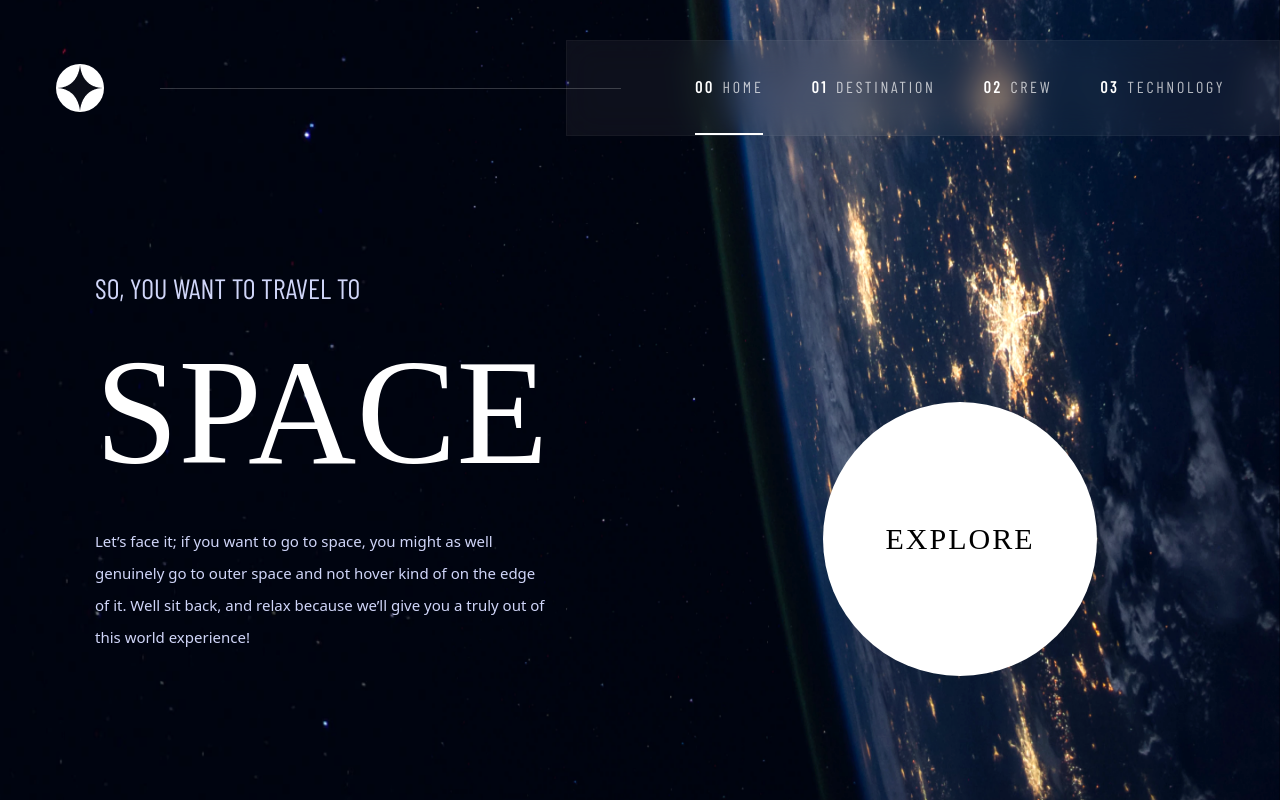
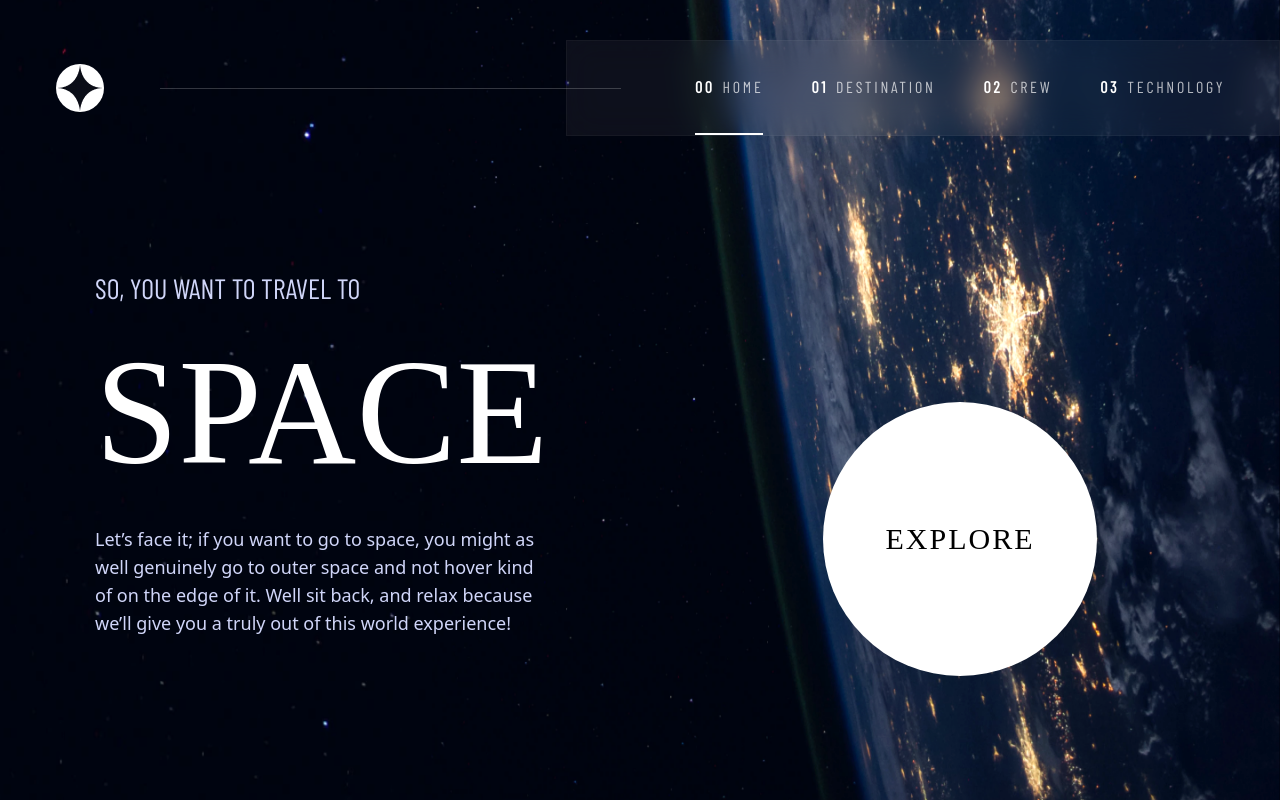
Before and after one commit to smitvalture/Space-Tourism-Website, a React (Vite) app: page / in a window 1280 px wide. Built offline with nearby package versions, Linux system fonts and the light colour scheme; a web font is replaced by a local one.

Commit message:
home fix

```diff
--- a/src/pages/Home.jsx
+++ b/src/pages/Home.jsx
@@ -38,7 +38,7 @@ const Home = () => {
           <div className='w-[327px] h-[276px] md:w-[450px] md:h-[382px] flex flex-col text-white text-center lg:text-left'>
             <p className='font-Barlow font-light text-base md:text-[28px] text-[#D0D6F9]'>SO, YOU WANT TO TRAVEL TO</p>
             <p className='text-[80px] md:text-[150px] font-Bellefair'>SPACE</p>
-            <p className='text-[15px] lg::text-lg font-thin leading-8 text-[#D0D6F9]'>Let’s face it; if you want to go to space, you might as well genuinely go to outer space and not hover kind of on the edge of it. Well sit back, and relax because we’ll give you a truly out of this world experience!</p>
+            <p className='text-[15px] lg:text-lg font-thin leading-8 text-[#D0D6F9]'>Let’s face it; if you want to go to space, you might as well genuinely go to outer space and not hover kind of on the edge of it. Well sit back, and relax because we’ll give you a truly out of this world experience!</p>
           </div>
         </div>
 
```
